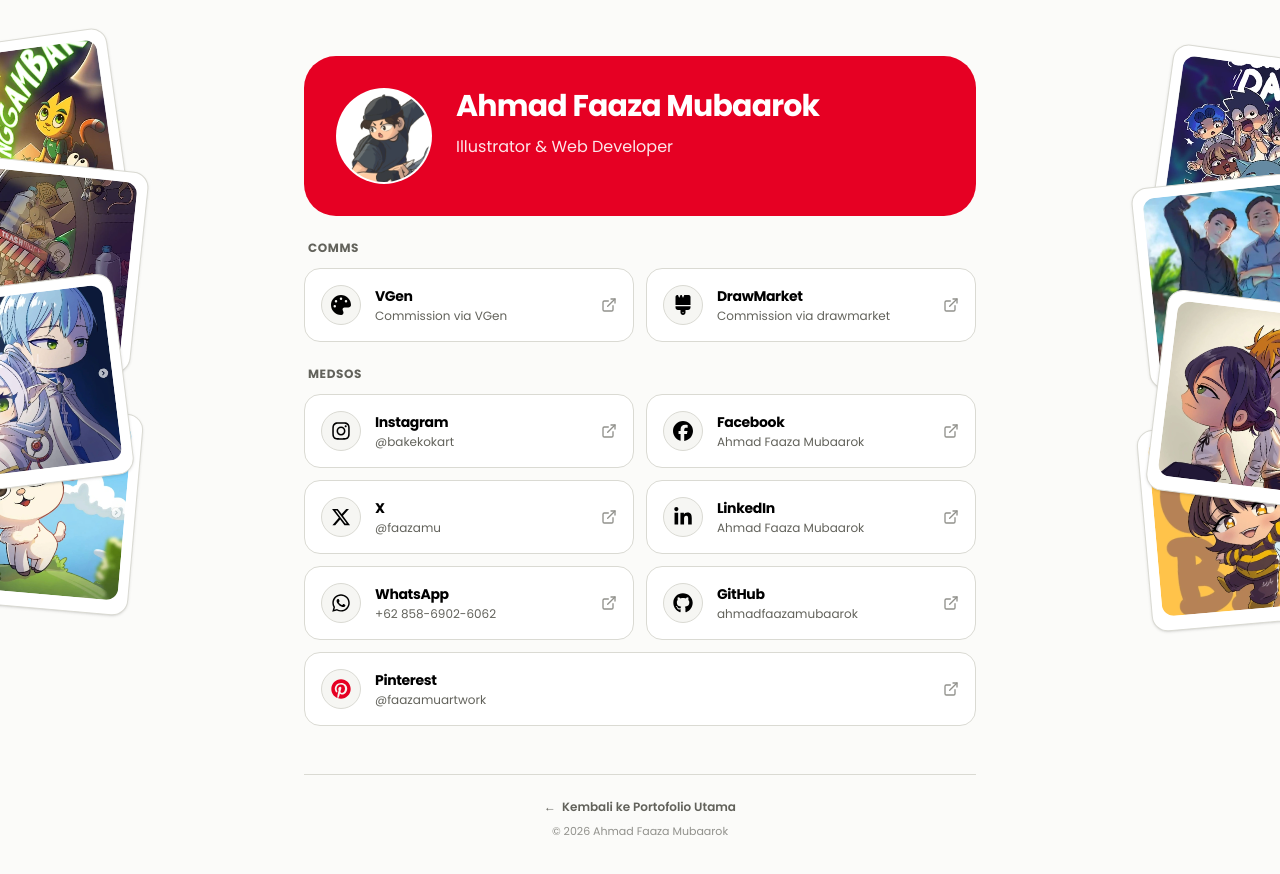
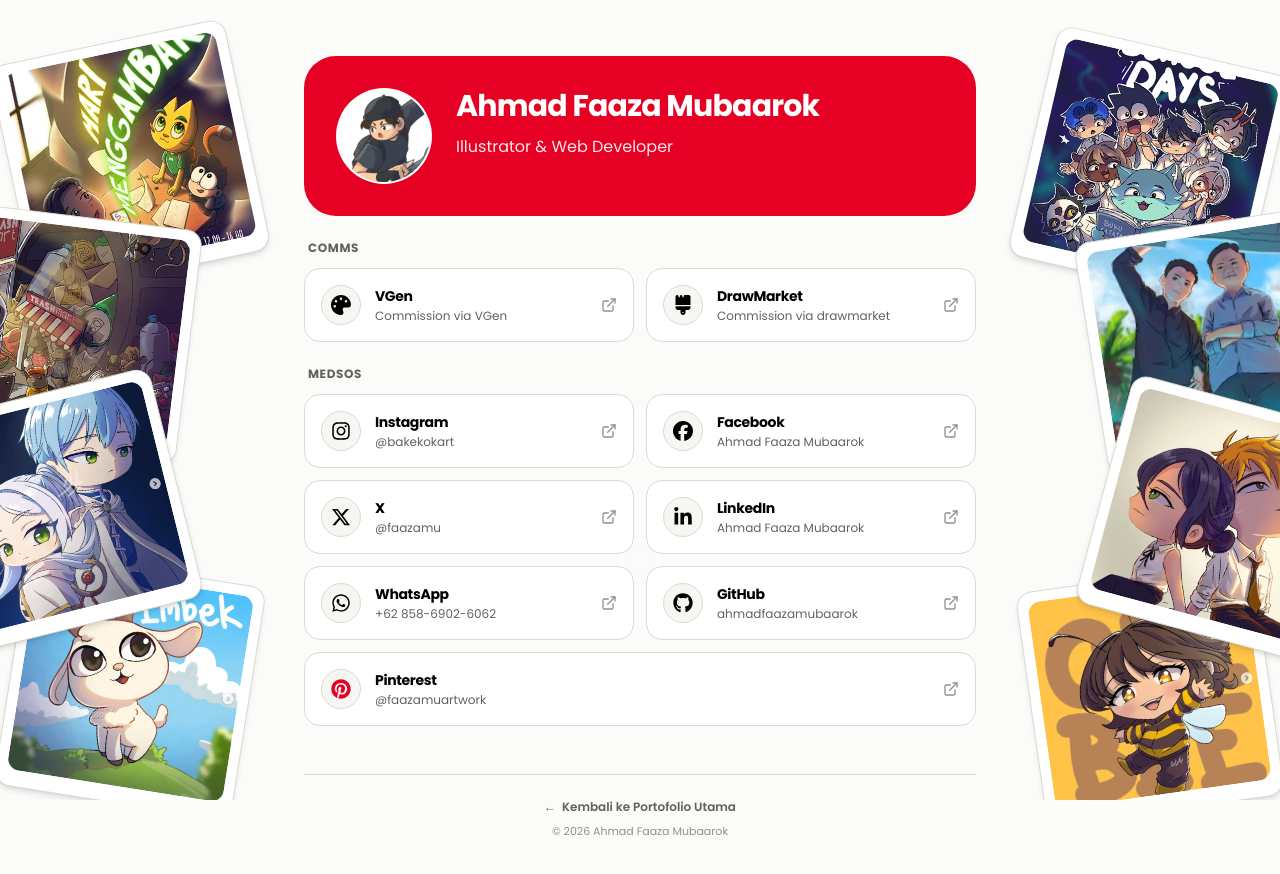
Before and after one commit to ahmadfaazamubaarok/faazamu, a React (Vite) app: page /link in a window 1280 px wide. Shown: the top 874 px of the page. Built offline with nearby package versions, Linux system fonts and the light colour scheme.

Commit message:
feat: make desktop scattered cards fixed with curved arc pattern framing the links

```diff
--- a/src/pages/LinksPage.jsx
+++ b/src/pages/LinksPage.jsx
@@ -25,20 +25,78 @@ import illu8 from '../assets/illustrationArtworks/illustrations/illustration8.we
 import illu9 from '../assets/illustrationArtworks/illustrations/illustration9.webp';
 import illu10 from '../assets/illustrationArtworks/illustrations/illustration10.webp';
 
-// 4 kartu di kiri, tumpukan rapat agar tidak melebihi tinggi footer
-const leftArtworks = [
-  { src: illu1, title: 'Artwork 1', rotate: '-rotate-[8deg]', offset: '-translate-x-2', z: 'z-10' },
-  { src: illu3, title: 'Artwork 3', rotate: 'rotate-[6deg]', offset: 'translate-x-3', z: 'z-15' },
-  { src: illu5, title: 'Artwork 5', rotate: '-rotate-[7deg]', offset: '-translate-x-1', z: 'z-20' },
-  { src: illu7, title: 'Artwork 7', rotate: 'rotate-[5deg]', offset: 'translate-x-2', z: 'z-10' },
+// 4 kartu sisi KIRI membentuk pola LENGKUNGAN (arc):
+// Atas & Bawah digeser ke arah tengah, bagian Tengah melengkung keluar layar
+const leftArcArtworks = [
+  {
+    src: illu1,
+    title: 'Artwork 1',
+    // Paling atas: agak geser ke tengah
+    pos: 'top-[5vh] left-[-30px] xl:left-[10px] 2xl:left-[35px]',
+    rotate: '-rotate-[12deg]',
+    z: 'z-10',
+  },
+  {
+    src: illu3,
+    title: 'Artwork 3',
+    // Tengah atas: melengkung keluar ke kiri
+    pos: 'top-[27vh] left-[-90px] xl:left-[-50px] 2xl:left-[-25px]',
+    rotate: 'rotate-[7deg]',
+    z: 'z-15',
+  },
+  {
+    src: illu5,
+    title: 'Artwork 5',
+    // Tengah bawah: melengkung paling keluar ke kiri
+    pos: 'top-[49vh] left-[-100px] xl:left-[-60px] 2xl:left-[-35px]',
+    rotate: '-rotate-[14deg]',
+    z: 'z-20',
+  },
+  {
+    src: illu7,
+    title: 'Artwork 7',
+    // Paling bawah: agak geser ke tengah kembali (menutup lengkungan)
+    pos: 'top-[71vh] left-[-30px] xl:left-[10px] 2xl:left-[35px]',
+    rotate: 'rotate-[9deg]',
+    z: 'z-10',
+  },
 ];
 
-// 4 kartu di kanan, tumpukan rapat agar tidak melebihi tinggi footer
-const rightArtworks = [
-  { src: illu2, title: 'Artwork 2', rotate: 'rotate-[8deg]', offset: 'translate-x-2', z: 'z-10' },
-  { src: illu4, title: 'Artwork 4', rotate: '-rotate-[6deg]', offset: '-translate-x-3', z: 'z-15' },
-  { src: illu6, title: 'Artwork 6', rotate: 'rotate-[7deg]', offset: 'translate-x-1', z: 'z-20' },
-  { src: illu8, title: 'Artwork 8', rotate: '-rotate-[5deg]', offset: '-translate-x-2', z: 'z-10' },
+// 4 kartu sisi KANAN membentuk pola LENGKUNGAN (arc):
+// Atas & Bawah digeser ke arah tengah, bagian Tengah melengkung keluar layar
+const rightArcArtworks = [
+  {
+    src: illu2,
+    title: 'Artwork 2',
+    // Paling atas: agak geser ke tengah
+    pos: 'top-[6vh] right-[-30px] xl:right-[10px] 2xl:right-[35px]',
+    rotate: 'rotate-[13deg]',
+    z: 'z-10',
+  },
+  {
+    src: illu4,
+    title: 'Artwork 4',
+    // Tengah atas: melengkung keluar ke kanan
+    pos: 'top-[28vh] right-[-90px] xl:right-[-50px] 2xl:right-[-25px]',
+    rotate: '-rotate-[9deg]',
+    z: 'z-15',
+  },
+  {
+    src: illu6,
+    title: 'Artwork 6',
+    // Tengah bawah: melengkung paling keluar ke kanan
+    pos: 'top-[50vh] right-[-100px] xl:right-[-60px] 2xl:right-[-35px]',
+    rotate: 'rotate-[15deg]',
+    z: 'z-20',
+  },
+  {
+    src: illu8,
+    title: 'Artwork 8',
+    // Paling bawah: agak geser ke tengah kembali (menutup lengkungan)
+    pos: 'top-[72vh] right-[-30px] xl:right-[10px] 2xl:right-[35px]',
+    rotate: '-rotate-[8deg]',
+    z: 'z-10',
+  },
 ];
 
 const allMobileArtworks = [
@@ -86,51 +144,41 @@ export default function LinksPage() {
   return (
     <div className="min-h-screen w-full bg-[#fbfbf9] text-[#33332e] font-sans antialiased relative overflow-x-hidden flex flex-col justify-between py-10 sm:py-14 px-4 selection:bg-[#f6f6f3] selection:text-[#000000]">
 
-      {/* ============================================================ */}
-      {/* DESKTOP ONLY: Card Berserakan di Sisi Kiri                   */}
-      {/* Keluar dari viewport (-left-14 / -left-20)                   */}
-      {/* Tinggi tumpukan terkunci rapat agar tidak melebihi footer    */}
-      {/* ============================================================ */}
-      <aside className="hidden lg:flex flex-col absolute -left-14 xl:-left-20 2xl:-left-24 top-10 w-44 xl:w-52 pointer-events-auto select-none z-10">
-        {leftArtworks.map((art, idx) => (
+      {/* ========================================================================= */}
+      {/* DESKTOP FIXED OVERLAY: Card Berserakan dengan Pola Lengkungan (Arc)       */}
+      {/* Posisi FIXED, ukuran besar, atas & bawah geser ke tengah membentuk curve */}
+      {/* ========================================================================= */}
+      <div className="fixed inset-0 pointer-events-none z-10 hidden lg:block overflow-hidden">
+        {/* Lengkungan Sisi Kiri */}
+        {leftArcArtworks.map((art, idx) => (
           <div
-            key={idx}
-            className={`w-44 xl:w-52 bg-[#ffffff] p-2.5 pb-3.5 rounded-[16px] border border-[#dadad3] shadow-sm hover:shadow-2xl hover:scale-110 hover:rotate-0 hover:translate-x-12 hover:z-30 transition-all duration-300 cursor-pointer ${
-              idx > 0 ? '-mt-16 xl:-mt-20' : ''
-            } ${art.rotate} ${art.offset} ${art.z}`}
+            key={`left-${idx}`}
+            className={`absolute ${art.pos} ${art.rotate} ${art.z} w-52 xl:w-60 2xl:w-64 bg-[#ffffff] p-2.5 pb-4 rounded-[16px] border border-[#dadad3] shadow-md hover:shadow-2xl hover:scale-110 hover:rotate-0 hover:z-40 transition-all duration-300 pointer-events-auto cursor-pointer select-none`}
           >
             <img
               src={art.src}
               alt={art.title}
-              className="w-full h-36 xl:h-44 object-cover rounded-[12px] bg-[#f6f6f3]"
+              className="w-full h-44 xl:h-52 2xl:h-56 object-cover rounded-[12px] bg-[#f6f6f3]"
               loading="lazy"
             />
           </div>
         ))}
-      </aside>
 
-      {/* ============================================================ */}
-      {/* DESKTOP ONLY: Card Berserakan di Sisi Kanan                  */}
-      {/* Keluar dari viewport (-right-14 / -right-20)                 */}
-      {/* Tinggi tumpukan terkunci rapat agar tidak melebihi footer    */}
-      {/* ============================================================ */}
-      <aside className="hidden lg:flex flex-col absolute -right-14 xl:-right-20 2xl:-right-24 top-14 w-44 xl:w-52 pointer-events-auto select-none z-10 items-end">
-        {rightArtworks.map((art, idx) => (
+        {/* Lengkungan Sisi Kanan */}
+        {rightArcArtworks.map((art, idx) => (
           <div
-            key={idx}
-            className={`w-44 xl:w-52 bg-[#ffffff] p-2.5 pb-3.5 rounded-[16px] border border-[#dadad3] shadow-sm hover:shadow-2xl hover:scale-110 hover:rotate-0 hover:-translate-x-12 hover:z-30 transition-all duration-300 cursor-pointer ${
-              idx > 0 ? '-mt-16 xl:-mt-20' : ''
-            } ${art.rotate} ${art.offset} ${art.z}`}
+            key={`right-${idx}`}
+            className={`absolute ${art.pos} ${art.rotate} ${art.z} w-52 xl:w-60 2xl:w-64 bg-[#ffffff] p-2.5 pb-4 rounded-[16px] border border-[#dadad3] shadow-md hover:shadow-2xl hover:scale-110 hover:rotate-0 hover:z-40 transition-all duration-300 pointer-events-auto cursor-pointer select-none`}
           >
             <img
               src={art.src}
               alt={art.title}
-              className="w-full h-36 xl:h-44 object-cover rounded-[12px] bg-[#f6f6f3]"
+              className="w-full h-44 xl:h-52 2xl:h-56 object-cover rounded-[12px] bg-[#f6f6f3]"
               loading="lazy"
             />
           </div>
         ))}
-      </aside>
+      </div>
 
       {/* ============================================================ */}
       {/* MAIN CONTENT: Pinterest Bento / Tile Board                    */}
```
